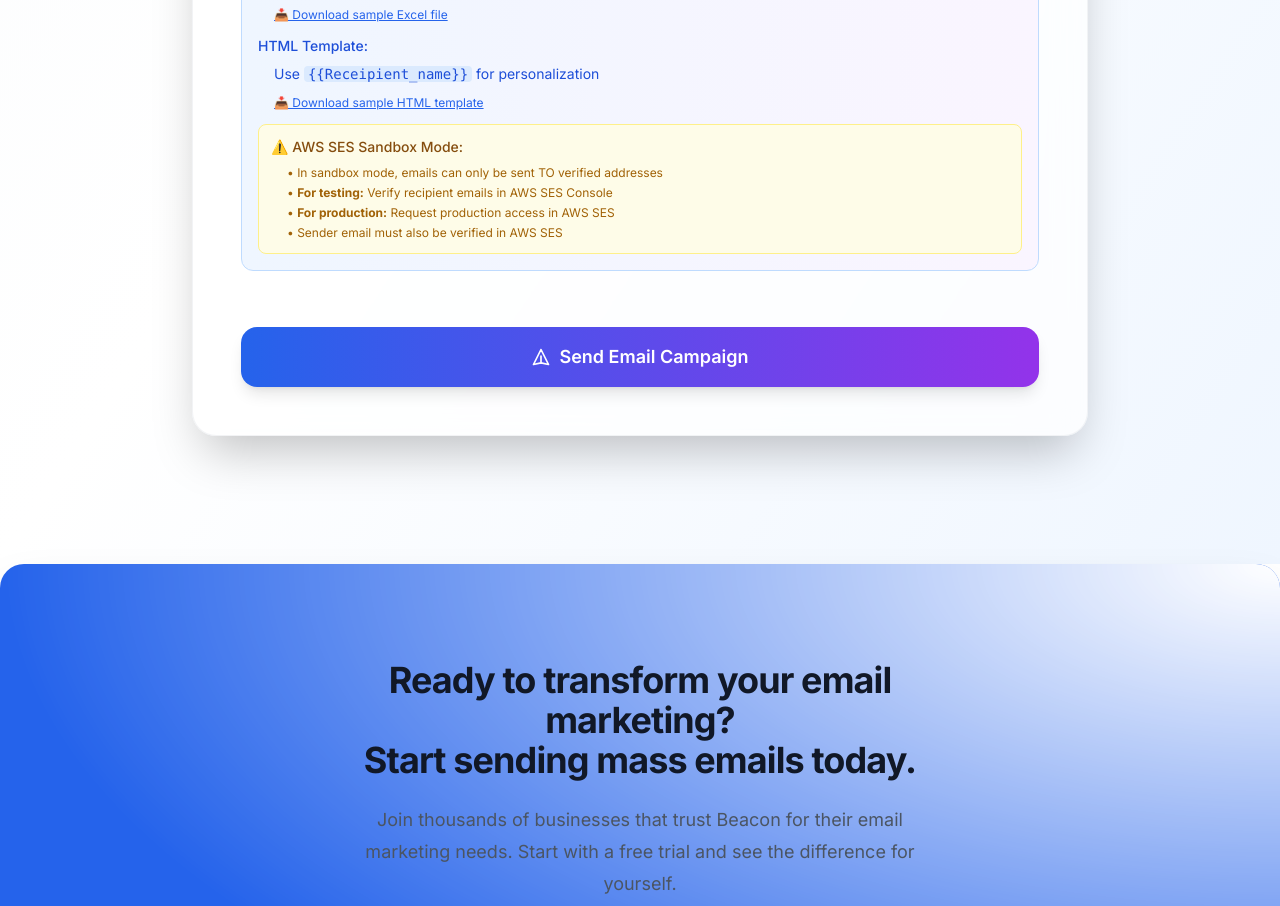
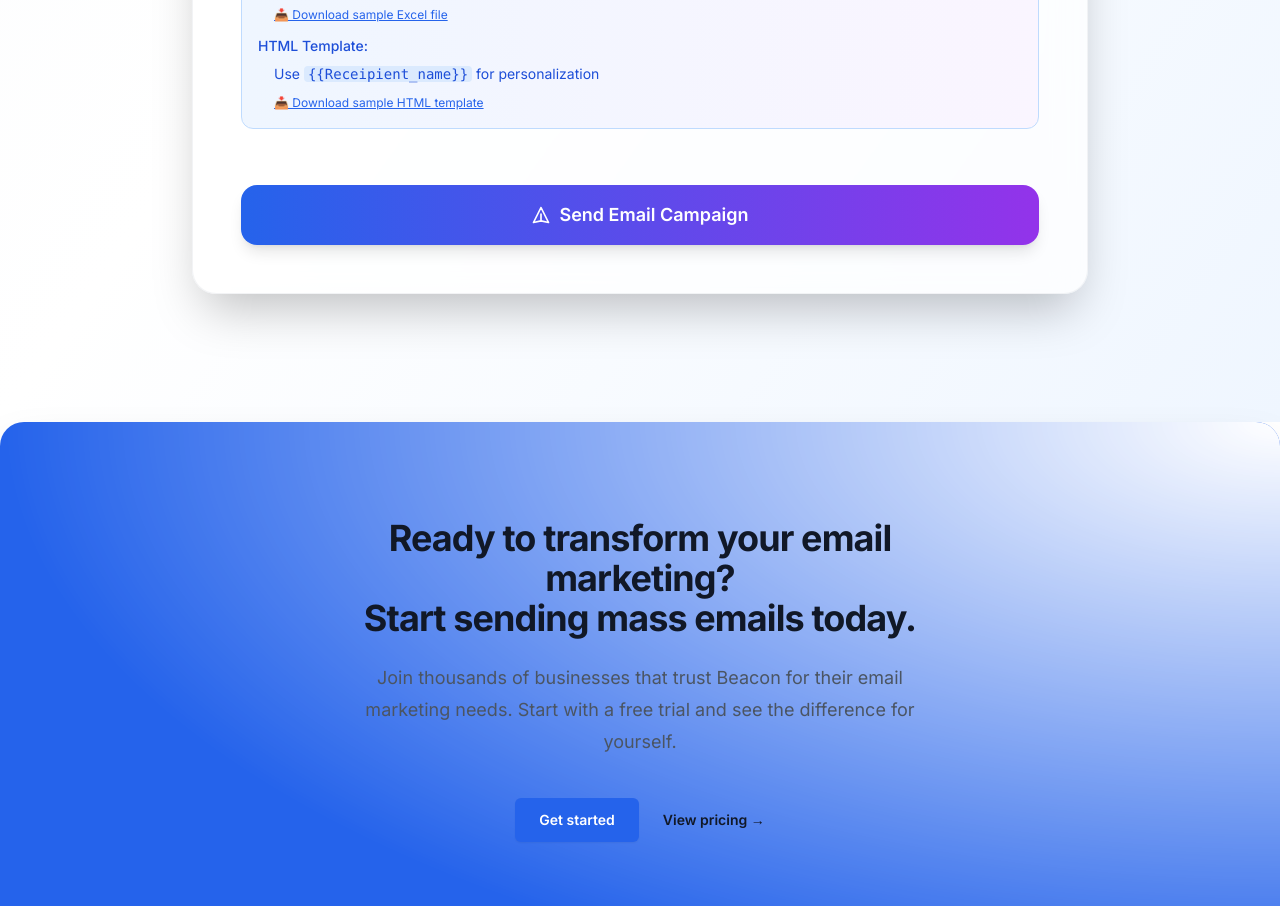
Before and after one commit to djdiptayan1/Beacon, a Next.js app in the folder beacon/: page / in a window 1280 px wide. Shown: the part 3400-4306 px from the top of the page. Built offline with nearby package versions, Linux system fonts and the light colour scheme.

Commit message:
chore: Comment out AWS SES Sandbox Mode warning in EmailForm component

```diff
--- a/beacon/components/EmailForm/EmailForm.jsx
+++ b/beacon/components/EmailForm/EmailForm.jsx
@@ -470,7 +470,7 @@ const EmailForm = () => {
                                             </a>
                                         </div>
 
-                                        <div className="bg-yellow-50 border border-yellow-200 rounded-lg p-3">
+                                        {/* <div className="bg-yellow-50 border border-yellow-200 rounded-lg p-3">
                                             <p className="font-medium mb-2 text-yellow-800">⚠️ AWS SES Sandbox Mode:</p>
                                             <div className="ml-4 text-yellow-700 text-xs space-y-1">
                                                 <p>• In sandbox mode, emails can only be sent TO verified addresses</p>
@@ -478,7 +478,7 @@ const EmailForm = () => {
                                                 <p>• <strong>For production:</strong> Request production access in AWS SES</p>
                                                 <p>• Sender email must also be verified in AWS SES</p>
                                             </div>
-                                        </div>
+                                        </div> */}
                                     </div>
                                 </div>
 
```
